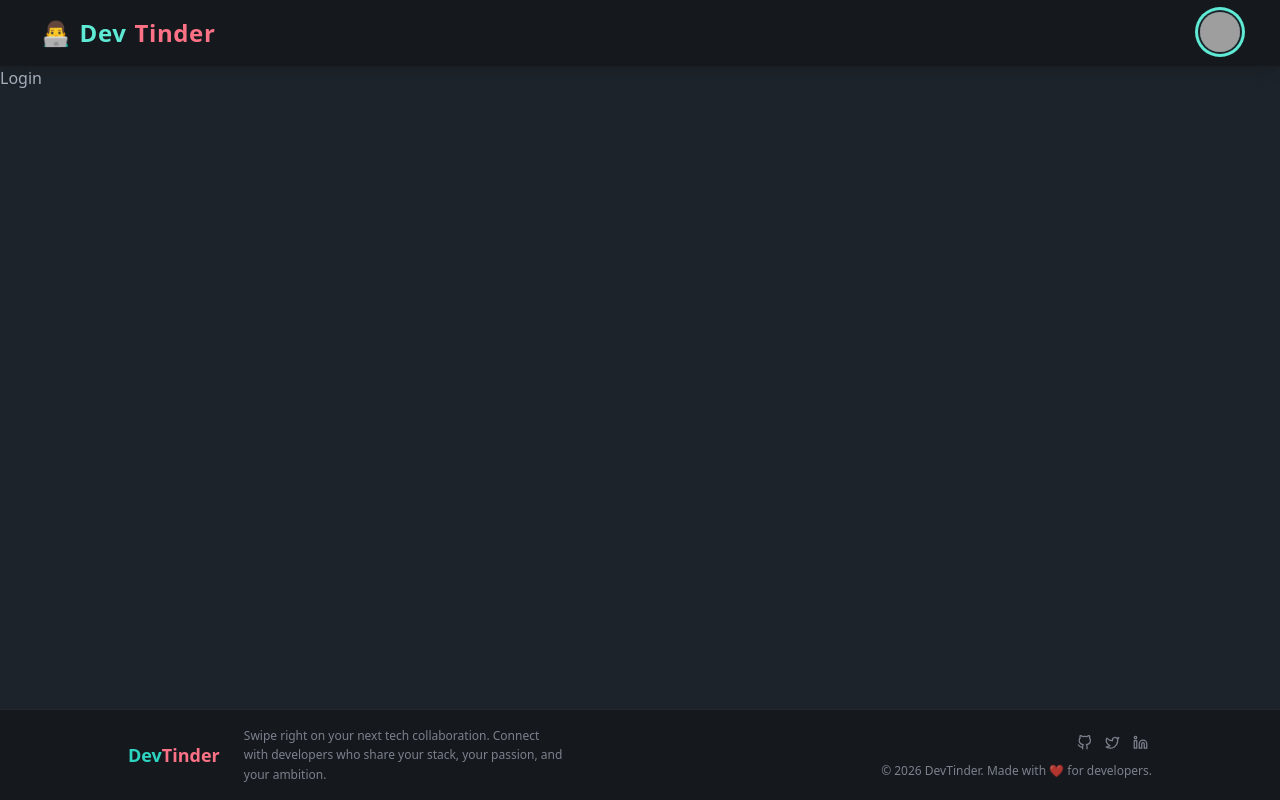
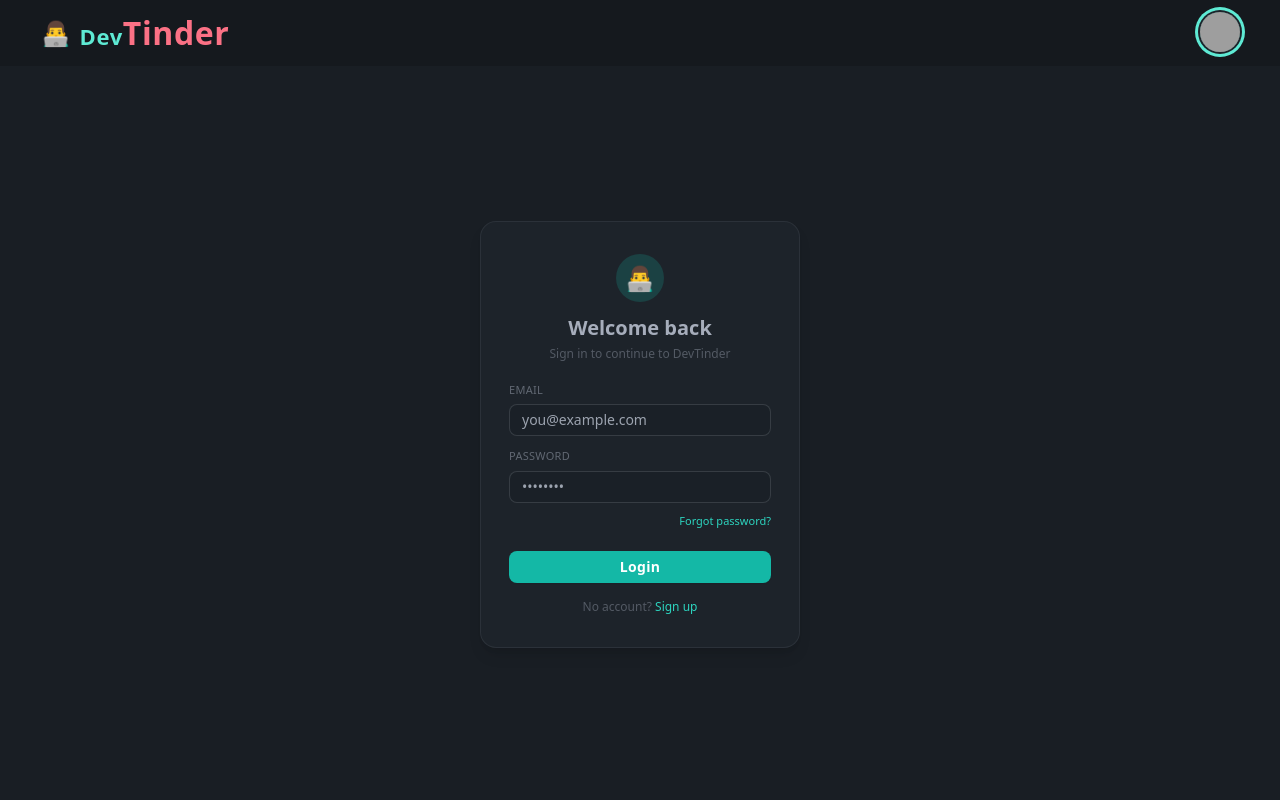
Before and after one commit to Swetk19/devSync_frontend, a React (Vite) app: page /login in a window 1280 px wide. Shown: the top 800 px of the page. Built offline with nearby package versions, Linux system fonts and the light colour scheme; grey boxes are pictures that could not be loaded.

Commit message:
Make the login API call

```diff
--- a/package.json
+++ b/package.json
@@ -10,6 +10,7 @@
     "preview": "vite preview"
   },
   "dependencies": {
+    "axios": "^1.16.1",
     "daisyui": "^4.12.10",
     "react": "^19.2.6",
     "react-dom": "^19.2.6",
--- a/src/Login.jsx
+++ b/src/Login.jsx
@@ -1,6 +1,99 @@
+import { useState } from "react"
+import axios from "axios"
+import { useNavigate } from "react-router-dom"
+
 const Login = () => {
+  const [emailId, setEmailId] = useState("")
+  const [password, setPassword] = useState("")
+  const [error, setError] = useState("")
+
+  const navigate = useNavigate()
+
+  const handleLogin = async () => {
+    try {
+      setError("")
+      await axios.post(
+        "http://localhost:3000/login",
+        { emailId, password },
+        { withCredentials: true }
+      )
+      navigate("/")
+    } catch (err) {
+      setError(err?.response?.data || "Something went wrong. Please try again.")
+    }
+  }
+
   return (
-    <div>Login</div>
+    <div className="min-h-screen bg-base-200 flex items-center justify-center px-4">
+      <div className="card bg-base-100 w-80 shadow-lg border border-base-content/10 rounded-2xl -mt-16">
+        <div className="card-body px-7 py-8 gap-0">
+
+          {/* Header */}
+          <div className="text-center mb-5">
+            <div className="w-12 h-12 rounded-full bg-teal-500/20 flex items-center justify-center text-2xl mx-auto mb-3">
+              👨‍💻
+            </div>
+            <h1 className="text-xl font-bold text-base-content">Welcome back</h1>
+            <p className="text-base-content/40 text-xs mt-1">Sign in to continue to DevTinder</p>
+          </div>
+
+          {/* Email */}
+          <div className="mb-3">
+            <label className="text-[11px] uppercase tracking-wide text-base-content/50 mb-1.5 block">
+              Email
+            </label>
+            <input
+              type="email"
+              value={emailId}
+              placeholder="you@example.com"
+              className="input input-bordered input-sm w-full bg-base-200/50 focus:border-teal-400 focus:outline-none"
+              onChange={(e) => setEmailId(e.target.value)}
+            />
+          </div>
+
+          {/* Password */}
+          <div className="mb-1">
+            <label className="text-[11px] uppercase tracking-wide text-base-content/50 mb-1.5 block">
+              Password
+            </label>
+            <input
+              type="password"
+              value={password}
+              placeholder="••••••••"
+              className="input input-bordered input-sm w-full bg-base-200/50 focus:border-teal-400 focus:outline-none"
+              onChange={(e) => setPassword(e.target.value)}
+            />
+            <div className="text-right mt-1">
+              <a href="#" className="text-[11px] text-teal-400 hover:underline">
+                Forgot password?
+              </a>
+            </div>
+          </div>
+
+          {/* Error Message */}
+          {error && (
+            <p className="text-rose-400 text-xs text-center mt-3">{error}</p>
+          )}
+
+          {/* Login Button */}
+          <button
+            className="btn btn-sm w-full mt-4 bg-teal-500 hover:bg-teal-400 border-none text-white font-semibold tracking-wide"
+            onClick={handleLogin}
+          >
+            Login
+          </button>
+
+          {/* Signup Link */}
+          <p className="text-center text-xs text-base-content/40 mt-4">
+            No account?{" "}
+            <a href="/signup" className="text-teal-400 hover:underline font-medium">
+              Sign up
+            </a>
+          </p>
+
+        </div>
+      </div>
+    </div>
   )
 }
 
--- a/src/NavBar.jsx
+++ b/src/NavBar.jsx
@@ -2,8 +2,12 @@ const NavBar = () => {
   return (
     <div className="navbar bg-base-300 shadow-lg px-6">
       <div className="flex-1">
-        <a className="btn btn-ghost text-2xl font-extrabold tracking-wide">
-          👨‍💻 <span className="text-teal-300">Dev</span><span className="text-rose-400">Tinder</span>
+        <a className="btn btn-ghost tracking-wide text-2xl">
+          👨‍💻
+          <span className="font-extrabold leading-none">
+            <span className="text-teal-300" style={{ fontSize: "22px", top: "-8px" }}>Dev</span>
+            <span className="text-rose-400" style={{ fontSize: "32px" }}>Tinder</span>
+          </span>
         </a>
       </div>
       <div className="flex gap-2 items-center">
```
Also changed, not shown: 2 other files (tests, documents, lock files or other folders).
